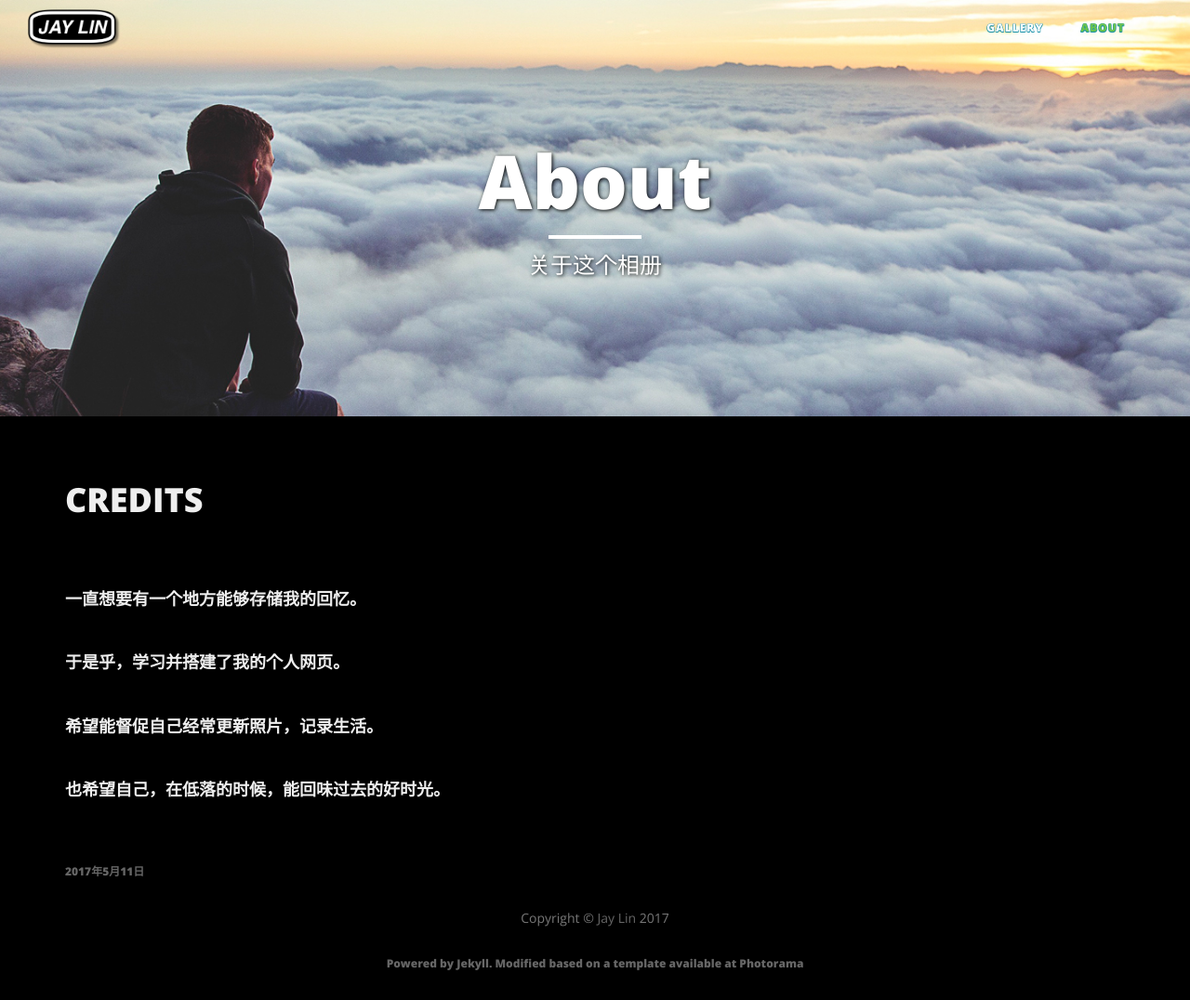
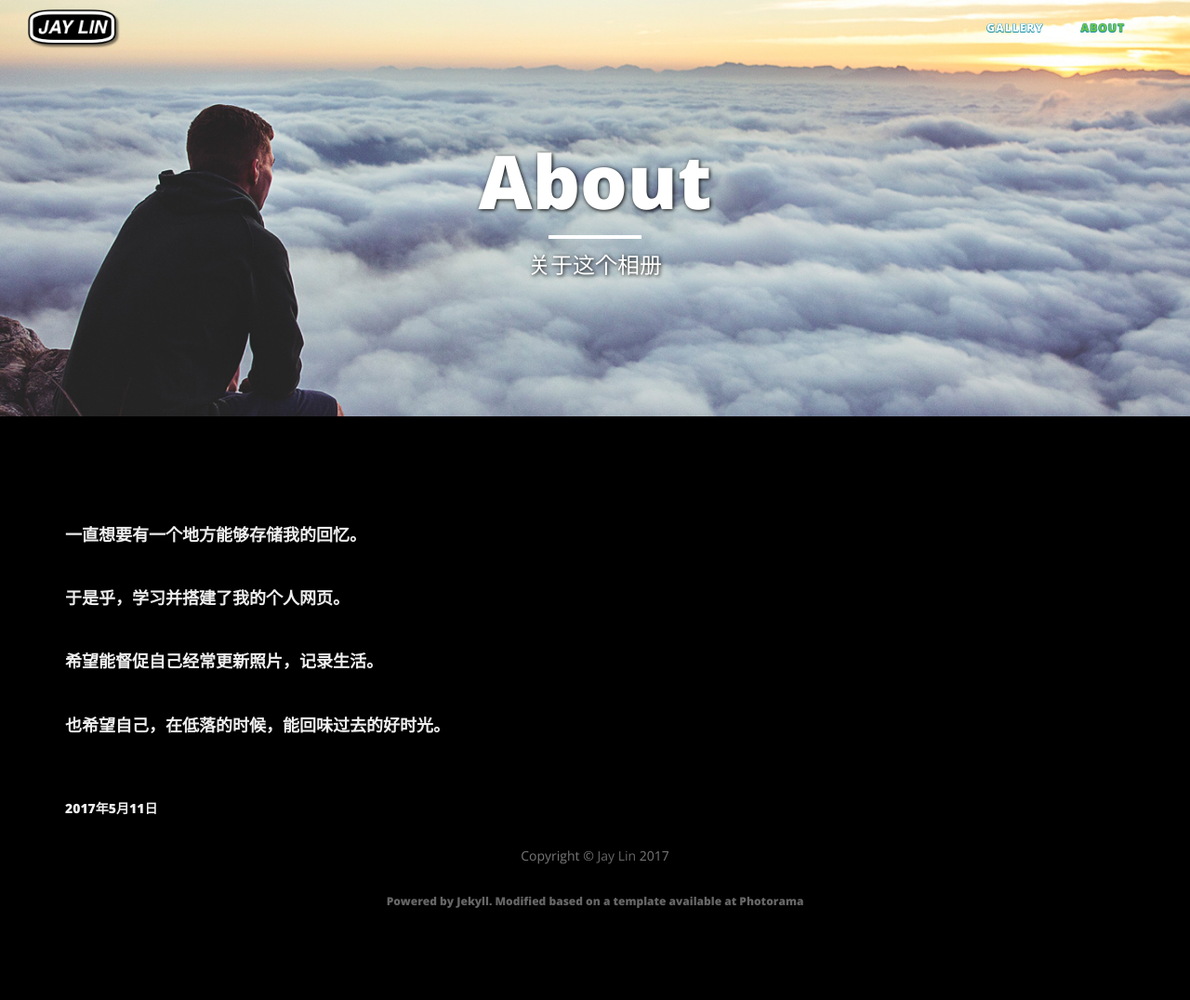
Before and after one commit to jaynancy/JayPhoto, a Jekyll site: the page built from about/index.html, in a window 1280 px wide. Shown: the whole page at 93% size. Built offline with Jekyll 4.4.1, drawn with Linux system fonts in a browser that asks for light colours; nearby versions of some CDN libraries; after the commit the page ends 1009 px from its top, so only the background shows below that.

Commit message:
Update index.html

```diff
--- a/about/index.html
+++ b/about/index.html
@@ -6,7 +6,7 @@ active: about
 header-img: "img/about-bg.jpg"
 ---
 
-<h1>CREDITS</h1>
+<!--<h1>CREDITS</h1>-->
 <br>
 <br>
 <h4>一直想要有一个地方能够存储我的回忆。</h4>
@@ -19,4 +19,4 @@ header-img: "img/about-bg.jpg"
 
 
 <br>
-<h6><p>2017年5月11日</p></h6>
+<h5><p>2017年5月11日</p></h5>
```
